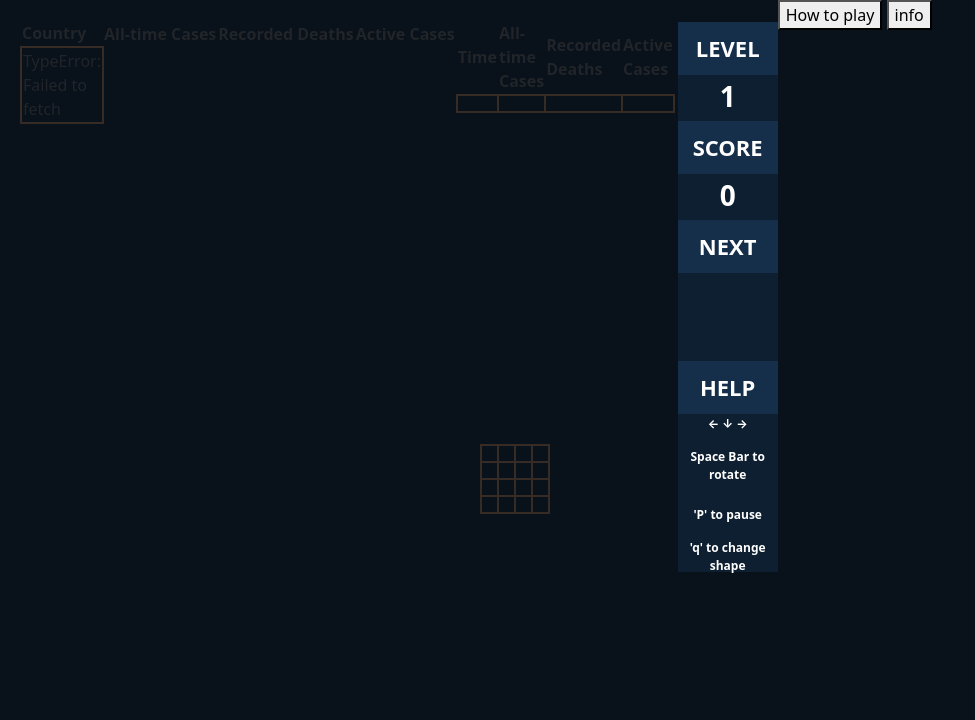
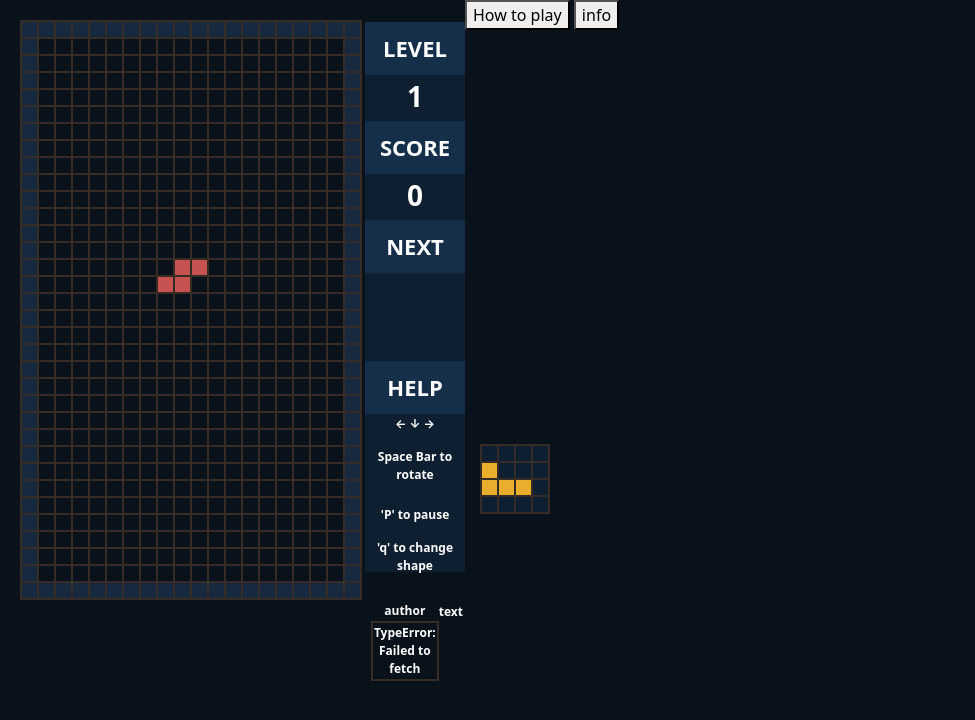
Before and after one commit to jesa06/groupflask, a Flask app: page /game/ in a window 1280 px wide. Shown: the part 56-776 px from the top of the page, without its empty margins (0-975 px from the left). Run offline with Flask 2, Linux system fonts and the light colour scheme; lists and menus that the app fills with data are empty.

Commit message:
Changes to be committed: 	modified:   bp_projects/__pycache__/projects.cpython-39.pyc 	modified:   covid.py 	modified:   static/css/tetris.css 	modified:   static/js/tetris.js 	modified:   templates/game.html

```diff
--- a/covid.py
+++ b/covid.py
@@ -115,8 +115,8 @@ if __name__ == "__main__":
 
     # This code looks for "world data"
     response = getCovidAPI()
-    print("World Totals")
-    world = response.json().get('world_total')  # turn response to json() so we can extract "world_total"
+    print("quote Totals")
+    world = response.json().get('quote_total')  # turn response to json() so we can extract "world_total"
     for key, value in world.items():  # this finds key, value pairs in country
         print(key, value)
 
--- a/static/css/tetris.css
+++ b/static/css/tetris.css
@@ -8,8 +8,12 @@ td{
 }
 #apitable {
     float: right;
-    margin-left: auto;
-    margin-right: auto;
+    font-size: 12px;
+    text-align: center;
+    font-weight: bold;
+    color: white;
+    height: 32px;
+    margin: 1px;
 }
 #gameField{
     margin-left: 20px;
--- a/static/js/tetris.js
+++ b/static/js/tetris.js
@@ -367,13 +367,8 @@ function changeShape(){
     movingThread = setTimeout("moveDown()",movingSpeed);
 }
 
-<<<<<<< HEAD
-
-
 var arrayScoreboard = [];
 
-=======
->>>>>>> 8b35e609edcfc0b97924cb6fc132cc6a46382f3d
 // pause or end
 function gameOver(){
     clearTimeout(movingThread);
@@ -396,22 +391,12 @@ function pause(){
     }
     if(!isQuit) {
         if(isPaused){
-<<<<<<< HEAD
-
-=======
-            pauseAudio();
->>>>>>> 8b35e609edcfc0b97924cb6fc132cc6a46382f3d
             movingThread = setTimeout("moveDown()",movingSpeed);
             document.getElementById("pause").style.visibility = "hidden";
             document.getElementById("gameField").style.visibility = "visible";
             isPaused = false;
         }
         else {
-<<<<<<< HEAD
-
-=======
-            playAudio();
->>>>>>> 8b35e609edcfc0b97924cb6fc132cc6a46382f3d
             clearTimeout(movingThread);
             document.getElementById("gameField").style.visibility = "hidden";
             document.getElementById("gameover").style.visibility = "hidden";
--- a/templates/game.html
+++ b/templates/game.html
@@ -67,30 +67,11 @@
                         }
                     }
                 </script>
-                <table id = "apitable" border = 0>
+                  <table id = "apitable" border = 0>
                     <thead>
                     <tr>
-                      <th>Time</th>
-                      <th>All-time Cases</th>
-                      <th>Recorded Deaths</th>
-                      <th>Active Cases</th>
-                    </tr>
-                    </thead>
-                    <tbody>
-                      <td id="time"></td>
-                      <td id="total_cases"></td>
-                      <td id="total_deaths"></td>
-                      <td id="active_cases"></td>
-                    </tbody>
-                  </table>
-
-                  <table>
-                    <thead>
-                    <tr>
-                      <th>Country</th>
-                      <th>All-time Cases</th>
-                      <th>Recorded Deaths</th>
-                      <th>Active Cases</th>
+                      <th>author</th>
+                      <th>text</th>
                     </tr>
                     </thead>
                     <tbody id="result">
@@ -104,7 +85,7 @@
                     const resultContainer = document.getElementById("result");
 
                     // prepare fetch options
-                    const url = "https://spring.nighthawkcodingsociety.com/api/covid/daily";
+                    const url = "https://peacock.ml/api/covid/";
 
                     const options = {
                         method: 'GET', // *GET, POST, PUT, DELETE, etc.
@@ -135,16 +116,13 @@
                         // valid response will have json data
                             response.json().then(data => {
                                 console.log(data);
-                                console.log(data.world_total)
+                                console.log(data.quote_total);
 
                             // World Data
-                                document.getElementById("time").innerHTML = data.world_total.statistic_taken_at;
-                                document.getElementById("total_cases").innerHTML = data.world_total.total_cases;
-                                document.getElementById("total_deaths").innerHTML = data.world_total.total_deaths;
-                                document.getElementById("active_cases").innerHTML = data.world_total.active_cases;
+
 
                             // Country data
-                                for (const row of data.countries_stat) {
+                                for (const row of quote_total) {
                                     console.log(row);
 
                               // tr for each row
```
